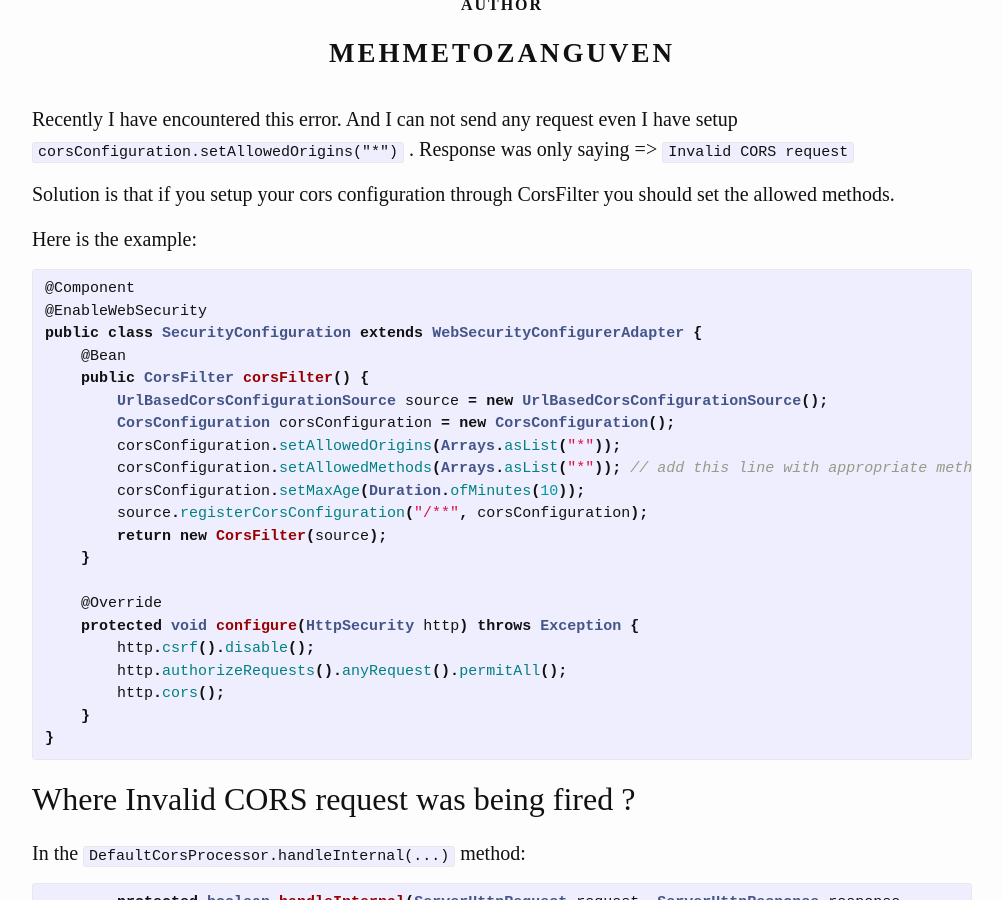
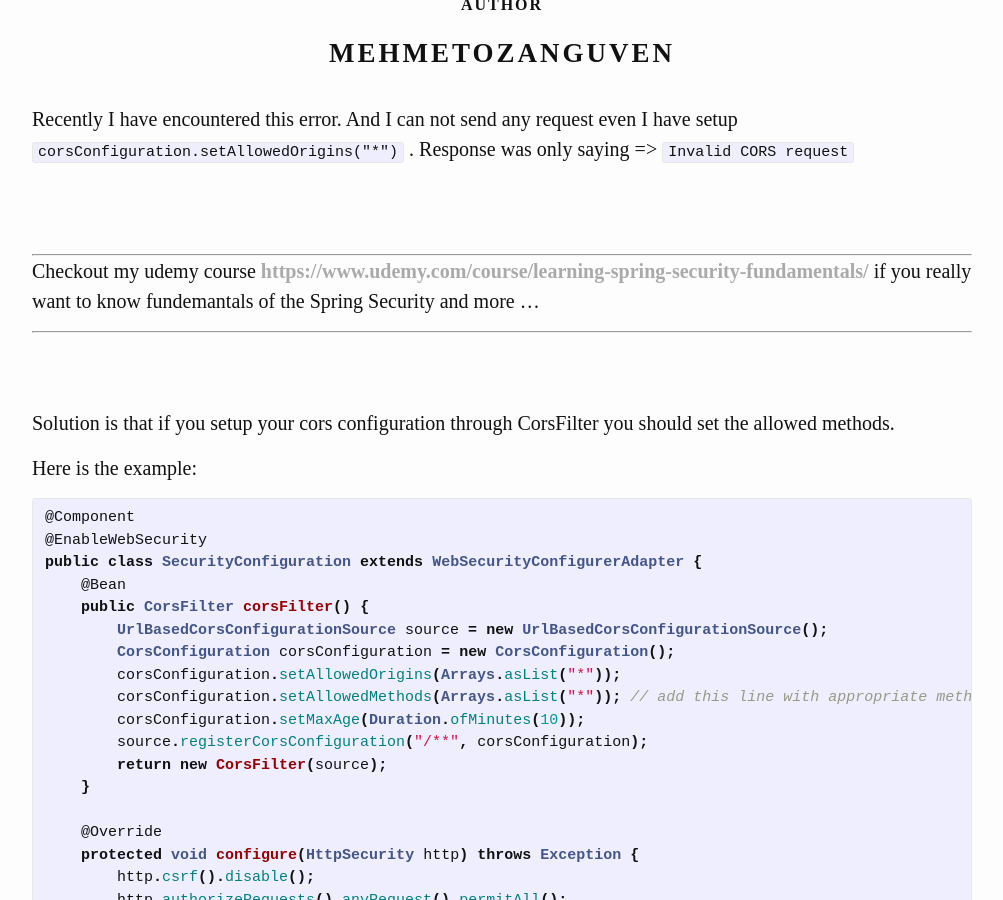
Before and after one commit to mehmetozanguven/mehmetozanguven.github.io, a Jekyll site: the page built from _posts/how_to/2021-05-14-how-to-resolve-invalid-cors-request.md, in a window 1280 px wide and 900 px high, scrolled down 822 px. Shown: the whole window, without its empty margins (138-1141 px from the left). Built offline with Jekyll 4.4.1, drawn with Linux system fonts in a browser that asks for light colours; nearby versions of some CDN libraries; some web fonts are replaced.

Commit message:
Add udemy link

```diff
--- a/_posts/how_to/2021-05-14-how-to-resolve-invalid-cors-request.md
+++ b/_posts/how_to/2021-05-14-how-to-resolve-invalid-cors-request.md
@@ -7,6 +7,18 @@ author: "mehmetozanguven"
 ---
 
 Recently I have encountered this error. And I can not send any request even I have setup `corsConfiguration.setAllowedOrigins("*")` . Response was only saying => `Invalid CORS request`
+
+<br />
+<br />
+
+---
+
+Checkout my udemy course **[https://www.udemy.com/course/learning-spring-security-fundamentals/](https://www.udemy.com/course/learning-spring-security-fundamentals/?referralCode=04AD7C0E89610E136C69)** if you really want to know fundemantals of the Spring Security and more ...
+
+---
+
+<br />
+<br />
 
 Solution is that if you setup your cors configuration through CorsFilter you should set the allowed methods.
 
```
